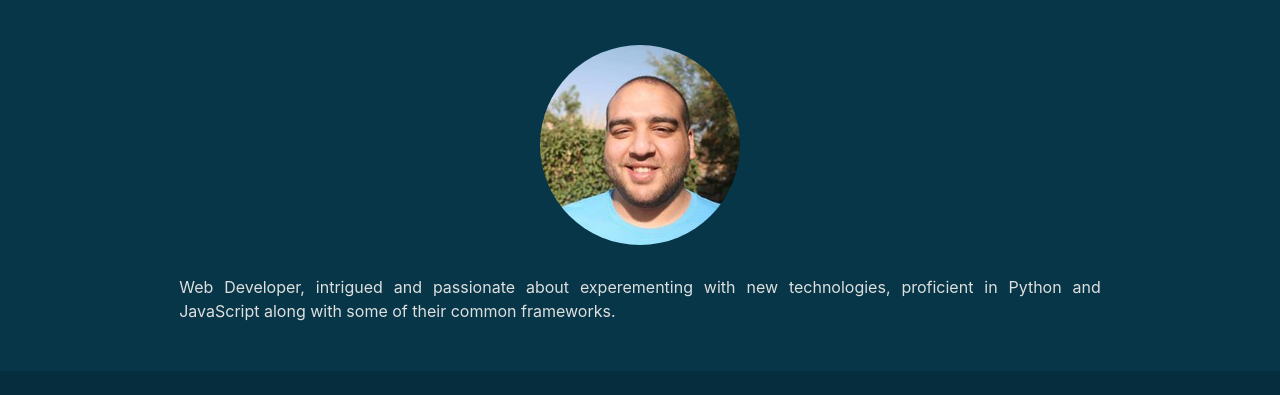
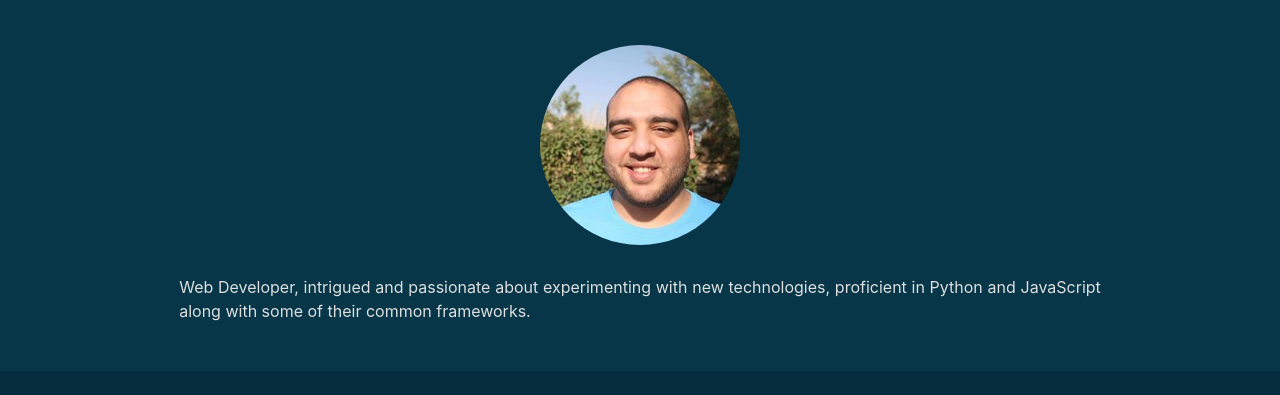
Before and after one commit to Ymasri93/portfolio, a plain HTML site: page index.html in a window 1280 px wide. Shown: the part 51-446 px from the top of the page. Drawn offline with nearby package versions, Linux system fonts and the light colour scheme.

Commit message:
fix typo

```diff
--- a/index.html
+++ b/index.html
@@ -52,7 +52,7 @@
         </div>
         <div class="container"></br>
             <p class="intro">
-                Web Developer, intrigued and passionate about experementing with new technologies, proficient in Python
+                Web Developer, intrigued and passionate about experimenting with new technologies, proficient in Python
                 and JavaScript along with some of their common frameworks.
             </p>
         </div>
```
